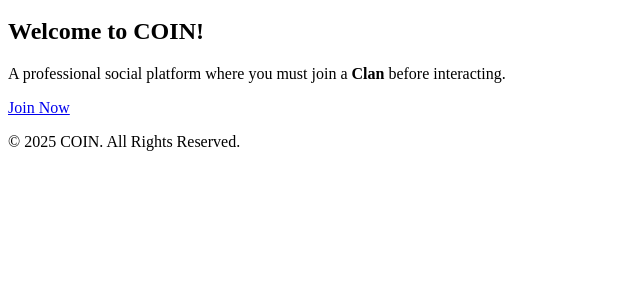
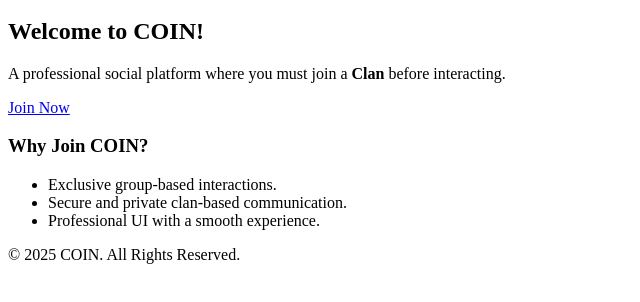
Before and after one commit to ADappts101/COIN, a plain HTML site: page frontend/index.html in a window 1280 px wide. Shown: the part 136-438 px from the top of the page, without its empty margins (0-640 px from the left). Drawn offline with Linux system fonts and the light colour scheme; files that its build step writes are made by us from their sources; a script that the page names is missing.

Commit message:
Update index.html

```diff
--- a/frontend/index.html
+++ b/frontend/index.html
@@ -24,6 +24,14 @@
             <p>A professional social platform where you must join a <strong>Clan</strong> before interacting.</p>
             <a href="signup.html" class="cta-button">Join Now</a>
         </section>
+        <section class="features">
+            <h3>Why Join COIN?</h3>
+            <ul>
+                <li>Exclusive group-based interactions.</li>
+                <li>Secure and private clan-based communication.</li>
+                <li>Professional UI with a smooth experience.</li>
+            </ul>
+        </section>
     </main>
 
     <footer>
```
